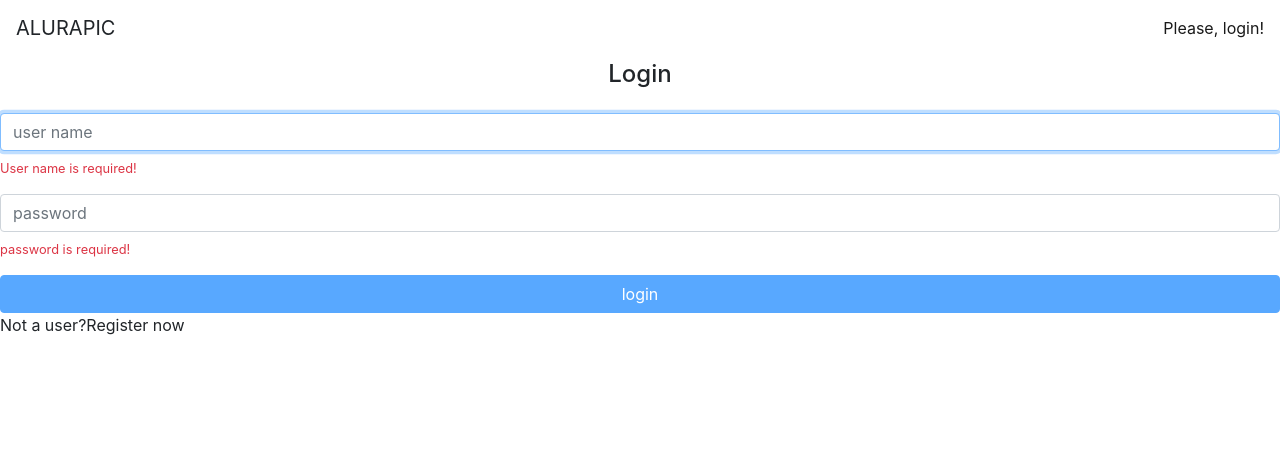
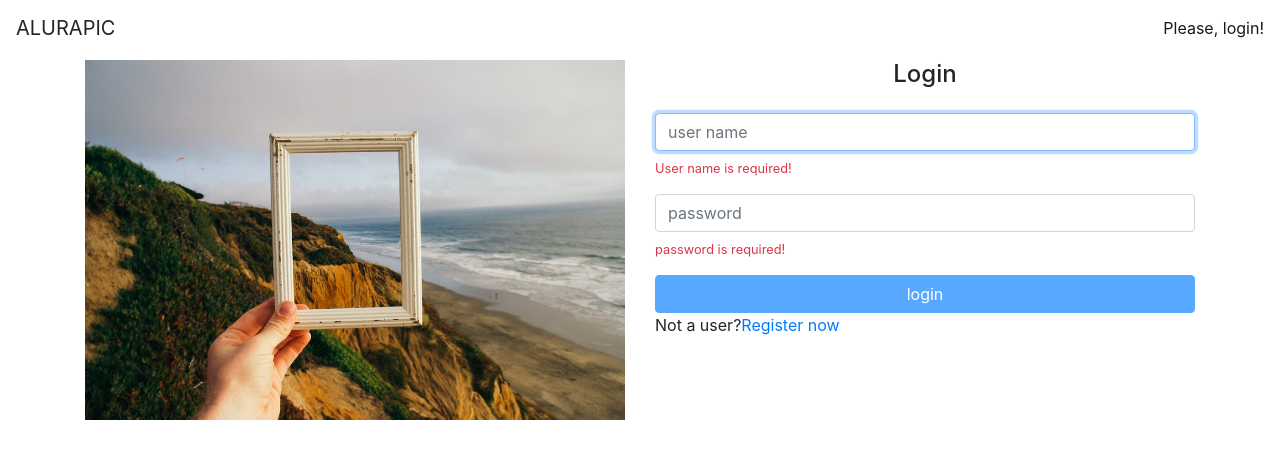
Before and after one commit to felipepg22/CursoAngular, an Angular app: page / in a window 1280 px wide. Shown: the top 458 px of the page. Built offline with nearby package versions, Linux system fonts and the light colour scheme.

Commit message:
Usando rotas filhas para adicionar uma imagem para a home

```diff
--- a/src/app/app.routing.module.ts
+++ b/src/app/app.routing.module.ts
@@ -1,6 +1,7 @@
 import { NgModule } from '@angular/core';
 import { RouterModule, Routes } from '@angular/router';
 
+import { HomeComponent } from './home/home.component';
 import { PhotoListResolver } from './photos/photo-list/photo-list.resolver';
 import { PhotoListComponent } from './photos/photo-list/photo-list.component';
 import { PhotoFormComponent } from './photos/photo-form/photo-form.component';
@@ -13,13 +14,21 @@
 const routes:Routes = [
 
     {path:'',
-    component:SignInComponent,
-    canActivate:[ AuthGuard ]
+    component:HomeComponent,
+    canActivate:[ AuthGuard ],
+    children:[
+
+        {path:'',
+        component:SignInComponent
+        },
+
+        {path:'signup',
+        component:SignUpComponent
+        },
+
+    ]
     },
 
-    {path:'signup',
-    component:SignUpComponent
-    },
 
     {path:'user/:userName',
      component:PhotoListComponent,
--- /dev/null
+++ b/src/app/home/home.component.html
@@ -0,0 +1,11 @@
+<div class="container">
+    <div class="row">
+        <div class="col-md-6 mb-2">
+            <img class="img-fluid d-none d-sm-block"
+                src="/assets/img/home.jpg" alt="Welcome">
+        </div>
+        <div class="col-md-6">
+            <router-outlet></router-outlet>
+        </div>
+    </div>
+</div>
--- a/src/app/home/home.module.ts
+++ b/src/app/home/home.module.ts
@@ -6,12 +6,14 @@
 import { SignInComponent } from './signin/signin.component';
 import { VMessageModule } from '../shared/components/vmessage/vmessage.module';
 import { SignUpComponent } from './signup/signup.component';
+import { HomeComponent } from './home.component';
 
 @NgModule({
 
     declarations: [
         SignInComponent,
-        SignUpComponent
+        SignUpComponent,
+        HomeComponent
      ],
 
     imports:[
--- a/src/app/home/signin/signin.component.html
+++ b/src/app/home/signin/signin.component.html
@@ -37,4 +37,4 @@
 
 </form>
 
-<p>Not a user?<a>Register now</a></p>
+<p>Not a user?<a [routerLink] = "['signup']">Register now</a></p>
--- a/src/app/home/signin/signin.component.ts
+++ b/src/app/home/signin/signin.component.ts
@@ -28,6 +28,8 @@
             userName: ['',Validators.required],
             password: ['',Validators.required]
         })
+
+        if(this.platformDetectorService.isPlatformBrowser()) this.userNameInput.nativeElement.focus();
     }
 
     login() {
--- a/src/app/home/signup/signup.component.html
+++ b/src/app/home/signup/signup.component.html
@@ -2,7 +2,7 @@
 
 <form [formGroup] = 'signUpForm' class="form mt-4" (submit) = 'signUp()'>
     <div class="form-group">
-        <input formControlName = 'email'  placeholder="email" class="form-control" autofocus >
+        <input #emailInput formControlName = 'email'  placeholder="email" class="form-control" autofocus >
         <ap-vmessage
             *ngIf="signUpForm.get('email').errors?.required"
             text='Email is required!'>
--- a/src/app/home/signup/signup.component.ts
+++ b/src/app/home/signup/signup.component.ts
@@ -1,4 +1,4 @@
-import { Component, OnInit } from '@angular/core';
+import { Component, OnInit, ViewChild, ElementRef } from '@angular/core';
 import { FormBuilder, Validators, FormGroup } from '@angular/forms';
 import { Router } from '@angular/router';
 
@@ -6,6 +6,7 @@
 import { UserNotTakenValidatorService } from './user-not-taken.validator.service';
 import { NewUser } from './new-user';
 import { SignUpService } from './signup.service';
+import { PlatformDetectorService } from 'src/app/core/platform-detector/platform-detector.service';
 
 @Component({
     templateUrl: './signup.component.html'
@@ -14,12 +15,14 @@
 export class SignUpComponent implements OnInit {
 
     signUpForm:FormGroup;
+    @ViewChild('emailInput') emailInput:ElementRef<HTMLInputElement>;
 
     constructor(
         private formBuilder:FormBuilder,
         private userNotTakenValidatorService:UserNotTakenValidatorService,
         private signUpService:SignUpService,
-        private router:Router
+        private router:Router,
+        private platformDetectorService:PlatformDetectorService
         ){}
 
     ngOnInit(): void {
@@ -60,7 +63,11 @@
 
 
 
-        })
+        });
+
+        if(this.platformDetectorService.isPlatformBrowser()) this.emailInput.nativeElement.focus();
+
+
     }
 
     signUp(){
```
Also changed, not shown: src/app/home/home.component.ts (added, +7 -0 lines), src/assets/img/home.jpg (added).
